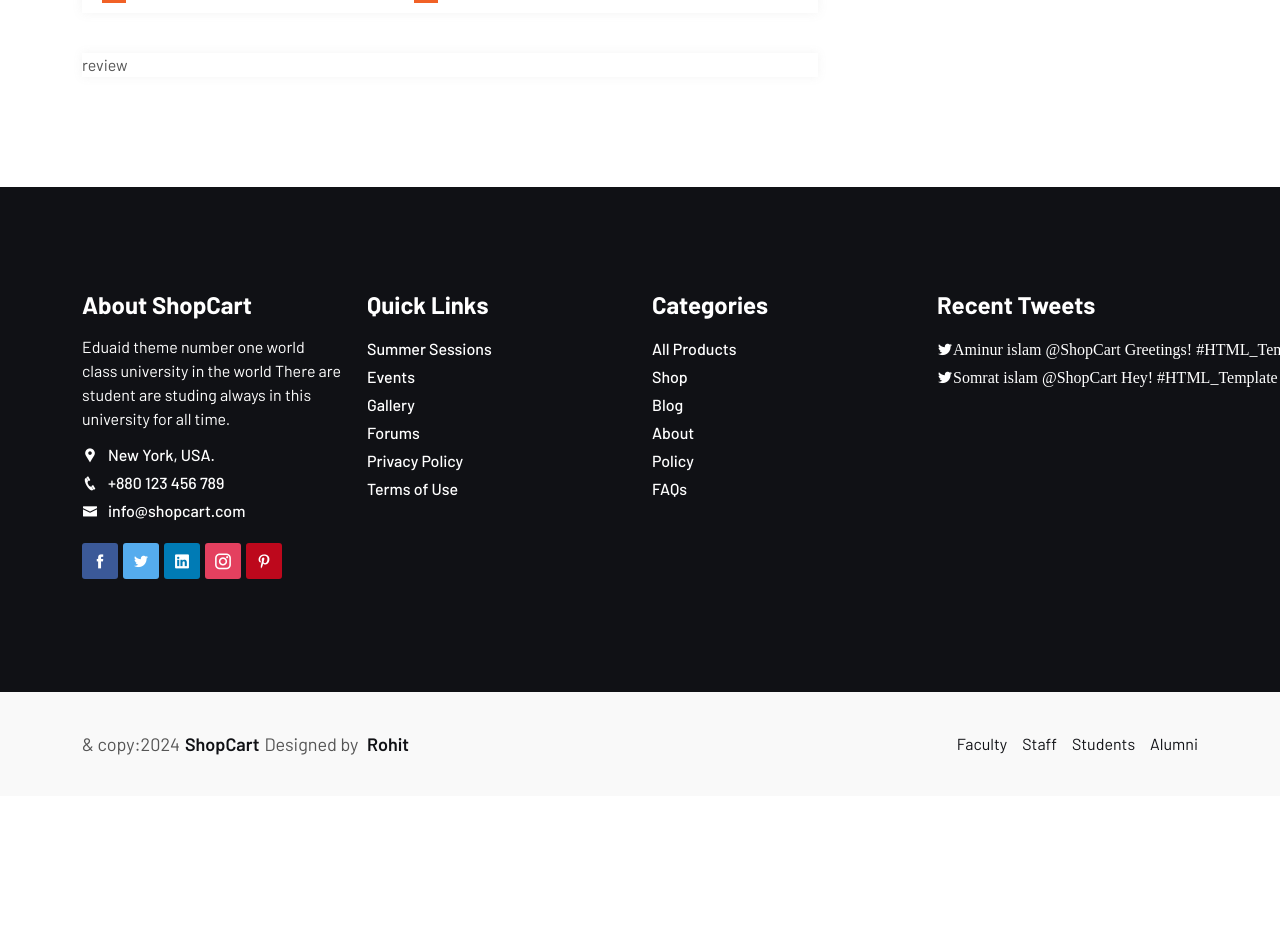
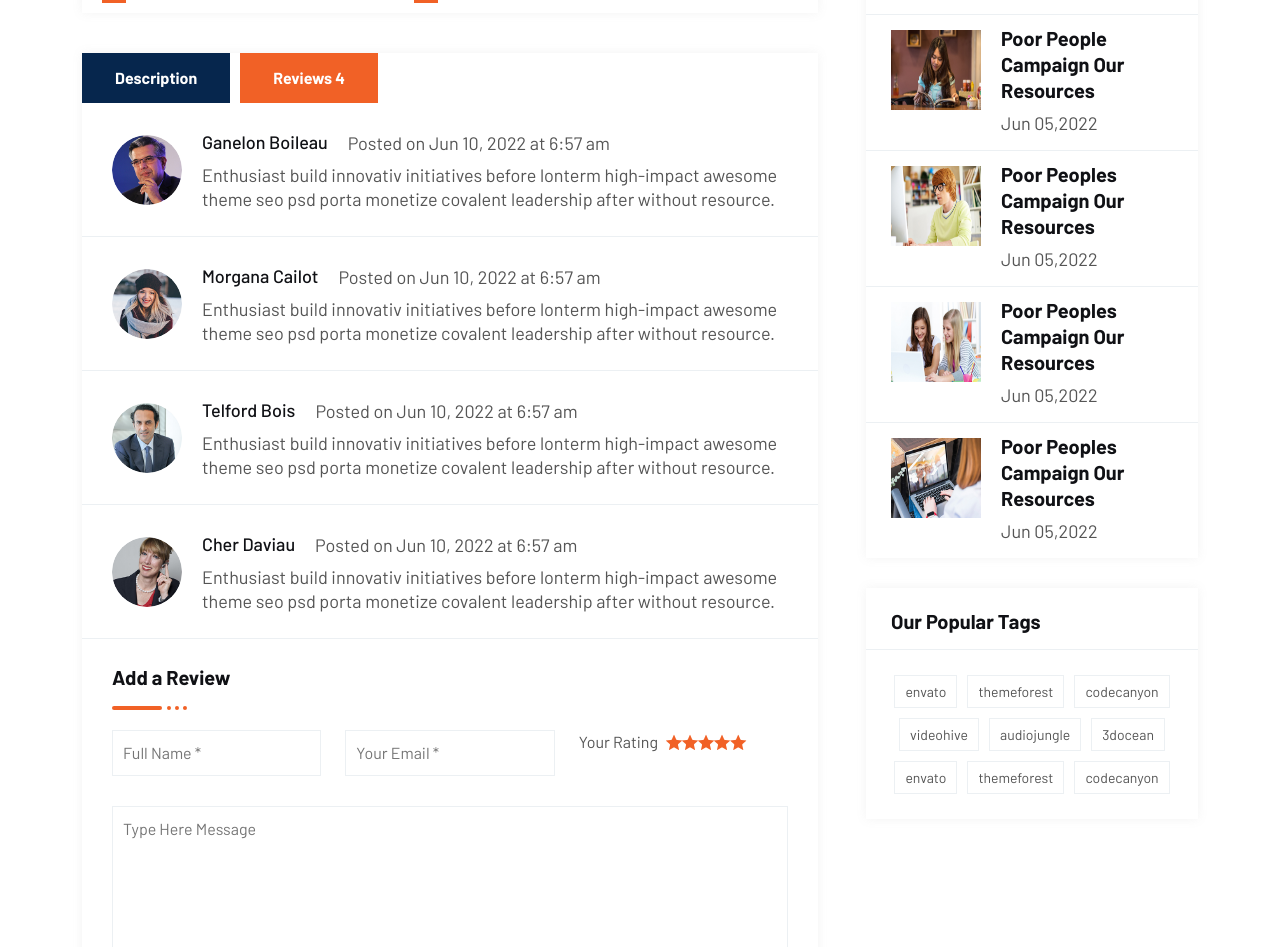
Before and after one commit to rohit0o07/newreactecommerce, a React (Vite) app: page /shop/1 in a window 1280 px wide. Shown: the part 625-1572 px from the top of the page. Before the commit the page ends 1421 px from the top, so only its background shows below. Built offline with nearby package versions, Linux system fonts and the light colour scheme.

Commit message:
shop page completed

```diff
--- /dev/null
+++ b/src/shop/Review.jsx
@@ -0,0 +1,178 @@
+import React, { useState } from "react";
+import Ratting from "../components/Ratting";
+const reviewtitle = "Add a Review";
+
+let ReviewList = [
+  {
+    imgUrl: "/src/assets/images/instructor/01.jpg",
+    imgAlt: "Client thumb",
+    name: "Ganelon Boileau",
+    date: "Posted on Jun 10, 2022 at 6:57 am",
+    desc: "Enthusiast build innovativ initiatives before lonterm high-impact awesome theme seo psd porta monetize covalent leadership after without resource.",
+  },
+  {
+    imgUrl: "/src/assets/images/instructor/02.jpg",
+    imgAlt: "Client thumb",
+    name: "Morgana Cailot",
+    date: "Posted on Jun 10, 2022 at 6:57 am",
+    desc: "Enthusiast build innovativ initiatives before lonterm high-impact awesome theme seo psd porta monetize covalent leadership after without resource.",
+  },
+  {
+    imgUrl: "/src/assets/images/instructor/03.jpg",
+    imgAlt: "Client thumb",
+    name: "Telford Bois",
+    date: "Posted on Jun 10, 2022 at 6:57 am",
+    desc: "Enthusiast build innovativ initiatives before lonterm high-impact awesome theme seo psd porta monetize covalent leadership after without resource.",
+  },
+  {
+    imgUrl: "/src/assets/images/instructor/04.jpg",
+    imgAlt: "Client thumb",
+    name: "Cher Daviau",
+    date: "Posted on Jun 10, 2022 at 6:57 am",
+    desc: "Enthusiast build innovativ initiatives before lonterm high-impact awesome theme seo psd porta monetize covalent leadership after without resource.",
+  },
+];
+
+const Review = () => {
+    const [reviewShow,setReviewShow] = useState(true);
+  return (
+    <div>
+      <ul
+        className={`review-nav lab-ul ${
+          reviewShow ? "RevActive" : "DescActive"
+        }`}
+      >
+        <li className="desc" onClick={() => setReviewShow(!reviewShow)}>
+          Description
+        </li>
+        <li className="rev" onClick={() => setReviewShow(!reviewShow)}>
+          Reviews 4
+        </li>
+      </ul>
+
+      {/*desc and review Content*/}
+      <div
+        className={`review-content ${
+          reviewShow ? "review-content-show" : "description-show"
+        }`}
+      >
+        <div className="review-showing">
+          <ul className="content lab-ul">
+            {ReviewList.map((review, i) => (
+              <li key={i}>
+                <div className="post-thumb">
+                  <img src={review.imgUrl} alt="" />
+                </div>
+                <div className="post-content">
+                  <div className="entry-meta">
+                    <div className="posted-on">
+                      <a href="#">{review.name}</a>
+                      <p>{review.date}</p>
+                    </div>
+                  </div>
+                  <div className="entry-content">
+                    <p>{review.desc}</p>
+                  </div>
+                </div>
+              </li>
+            ))}
+          </ul>
+
+          {/*add review field*/}
+          <div className="client-review">
+            <div className="review-form">
+              <div className="review-title">
+                <h5>{reviewtitle}</h5>
+              </div>
+              <form action="action" className="row">
+                <div className="col-md-4 col-12">
+                  <input
+                    type="text"
+                    name="name"
+                    id="name"
+                    placeholder="Full Name *"
+                  />
+                </div>
+                <div className="col-md-4 col-12">
+                  <input
+                    type="email"
+                    name="email"
+                    id="email"
+                    placeholder="Your Email *"
+                  />
+                </div>
+                <div className="col-md-4 col-12">
+                  <div className="rating">
+                    <span className="me-2">Your Rating</span>
+                    <Ratting />
+                  </div>
+                </div>
+                <div className="col-md-12 col-12">
+                  <textarea
+                    name="message"
+                    id="message"
+                    rows="8"
+                    placeholder="Type Here Message"
+                  ></textarea>
+                </div>
+                <div className="col-12">
+                  <button type="submit" className="default-button">
+                    <span>Submit Review</span>
+                  </button>
+                </div>
+              </form>
+            </div>
+          </div>
+        </div>
+        {/*description*/}
+        <div className="description">
+          <p>
+            product description is a piece of marketing copywriting that tells
+            people what a product is and why it’s worth buying. Beyond a list of
+            product details or features, descriptions tell a story about what
+            makes a product special and persuade customers to make a purchase.
+            Product descriptions can vary in length, style,
+          </p>
+          <div className="post-item">
+            <div className="post-thumb">
+              <img src="/src/assets/images/shop/01.jpg" alt="" />
+            </div>
+            <div className="post-content">
+              <ul className="lab-ul">
+                <li>
+                  Ill break down why your product descriptions are an incredible
+                  opportunity to engage your potential customers
+                </li>
+                <li>
+                  Ill share five examples of insanely effective product
+                  descriptions
+                </li>
+                <li>
+                  And Ill explain how you can use these product description
+                  strategies for your own ecommerce business.
+                </li>
+                <li>
+                  The perfect size to grill up a couple of burgers for everyone
+                  in the family
+                </li>
+                <li>Packed with branded features</li>
+                <li>Welcome to the Weber family</li>
+              </ul>
+            </div>
+          </div>
+          <p>
+          product description is a piece of marketing copywriting that tells
+          people what a product is and why it’s worth buying. Beyond a list of
+          product details or features, descriptions tell a story about what
+          makes a product special and persuade customers to make a purchase.
+          Product descriptions can vary in length, style,
+        </p>
+        </div>
+
+
+      </div>
+    </div>
+  );
+};
+
+export default Review;
--- a/src/shop/SingleProduct.jsx
+++ b/src/shop/SingleProduct.jsx
@@ -7,6 +7,9 @@ import { Autoplay } from 'swiper/modules';
 import ProductDisplay from './ProductDisplay';
 
 import "swiper/css"
+import Review from './Review';
+import PopularPost from './PopularPost';
+import Tags from './Tags';
 
 
 
@@ -79,10 +82,15 @@ const SingleProduct = () => {
                     </div>
                     </div>
                 {/* reviews*/}
-                <div className="review">review</div>
+                <div className="review"><Review/></div>
               </article>
             </div>
-            <div className="col-lg-4 col-12">right</div>
+            <div className="col-lg-4 col-12">
+                        <aside className='ps-lg-4'>
+                          <PopularPost/>
+                          <Tags/>
+                        </aside>
+            </div>
           </div>
         </div>
       </div>
```
